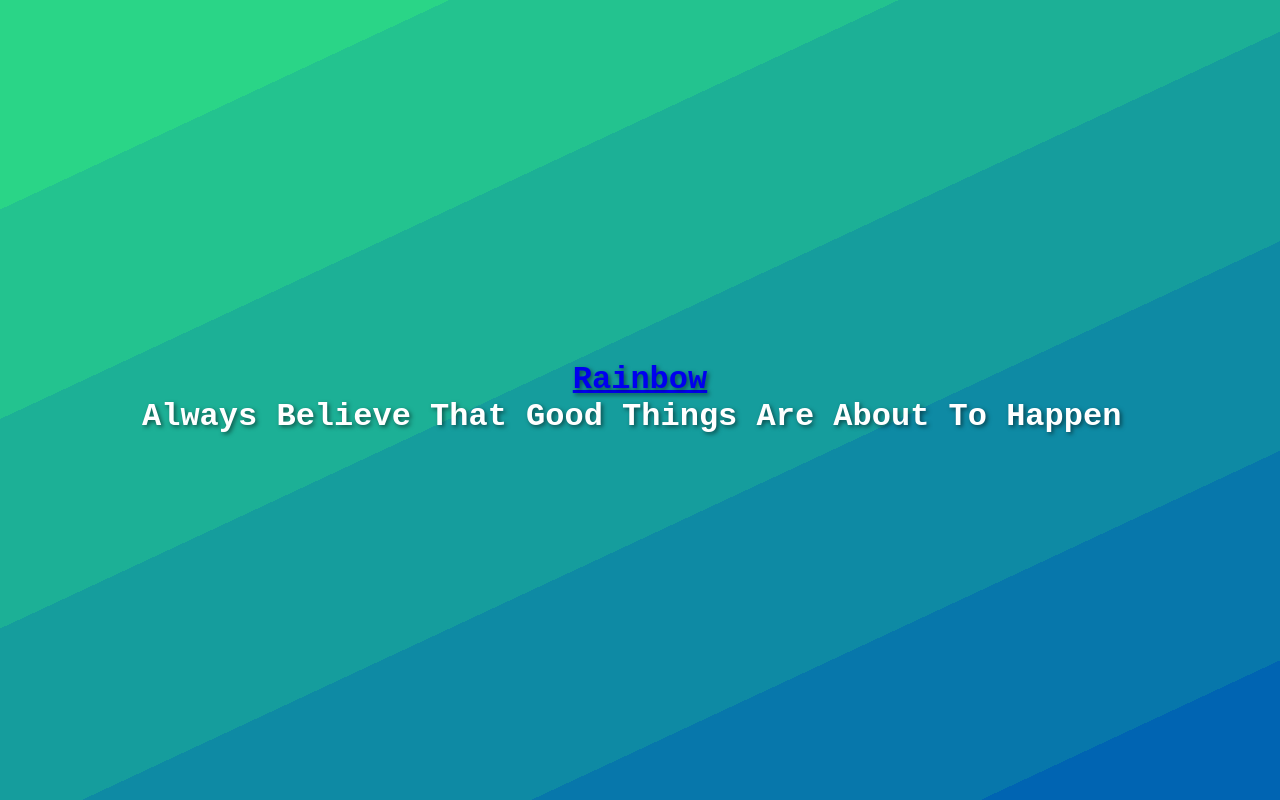
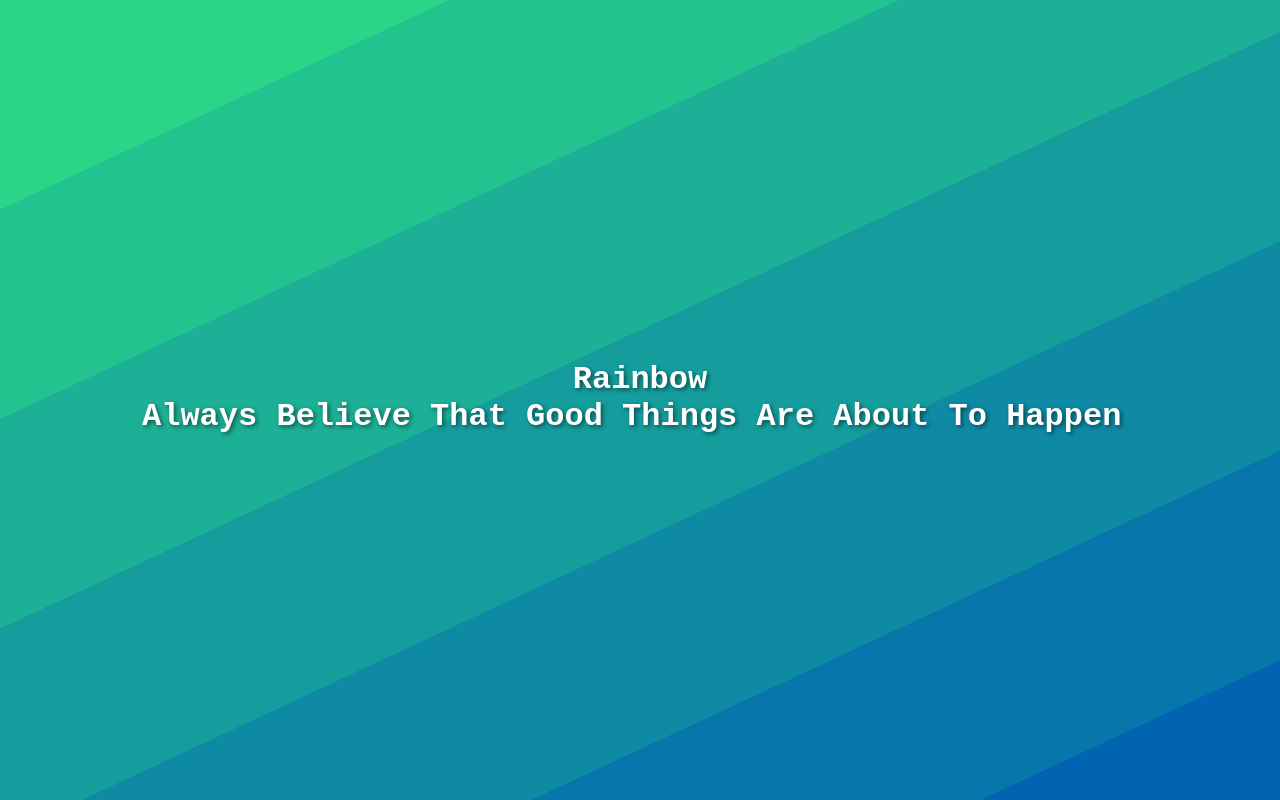
Before and after one commit to yuesuirenqianli/rainbow.github.io, a plain HTML site: page index.html in a window 1280 px wide. Drawn offline with Linux system fonts and the light colour scheme.

Commit message:
Update index.html

```diff
--- a/index.html
+++ b/index.html
@@ -63,7 +63,7 @@
     </style>
   </head>
   <body>
-    <span><a href="./list.html">rainbow</a></span>
+    <span>rainbow</span>
     <span class="typing"
       >Always believe that good things are about to happen</span
     >
```
